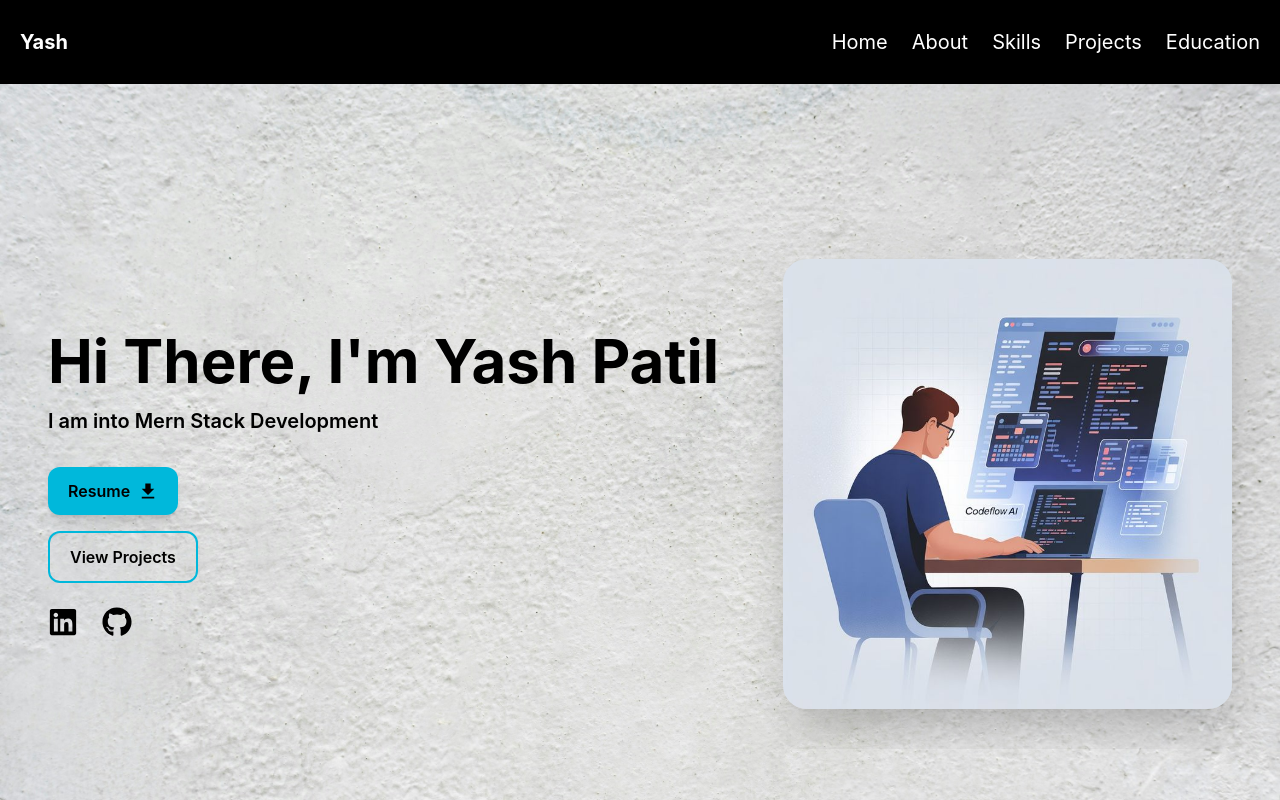
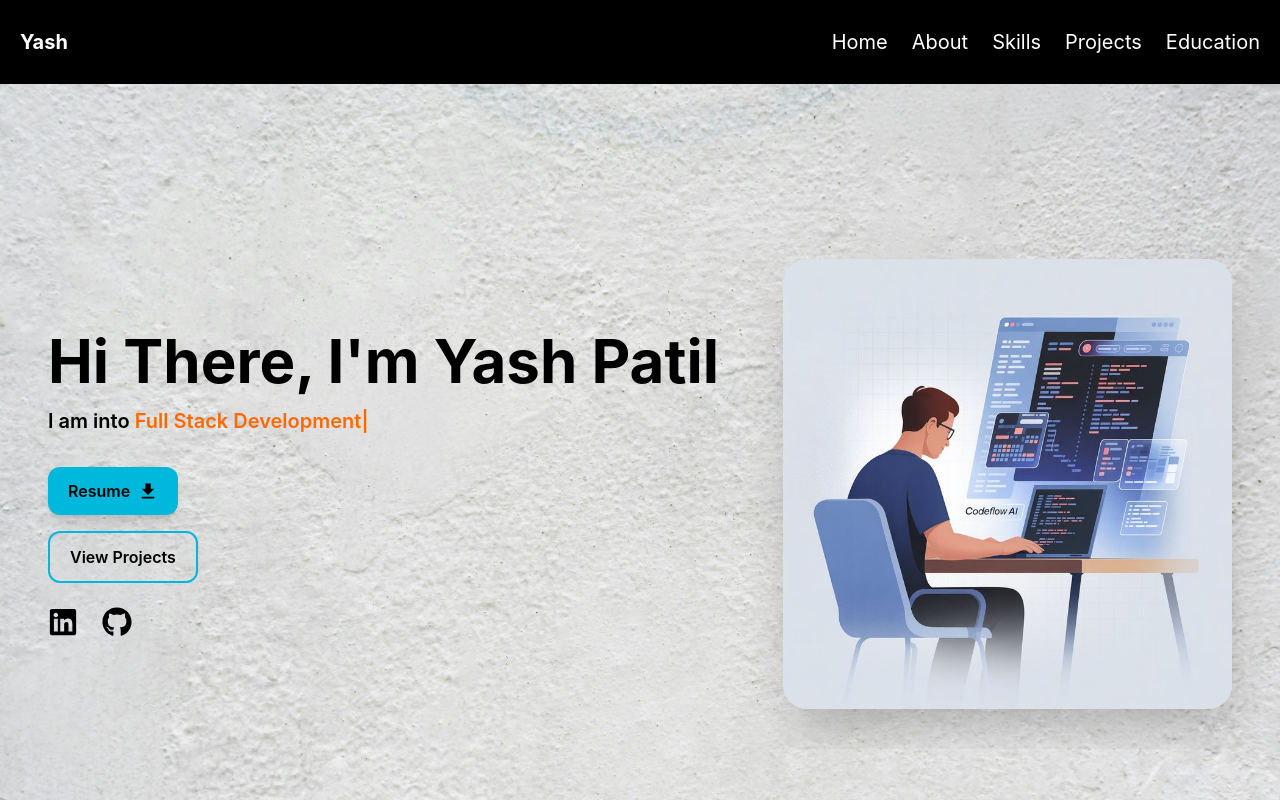
Before and after one commit to yashpatil-7580/portfolio_website, a React app: page / in a window 1280 px wide. Shown: the top 800 px of the page. Built offline with nearby package versions, Linux system fonts and the light colour scheme; the HTML template or start-up script is replaced by a standard one.

Commit message:
Added typing animation to hero section

```diff
--- a/package.json
+++ b/package.json
@@ -14,6 +14,7 @@
     "react": "^19.2.4",
     "react-dom": "^19.2.4",
     "react-icons": "^5.6.0",
+    "react-type-animation": "^3.2.0",
     "tailwindcss": "^4.3.0"
   },
   "devDependencies": {
--- a/src/section/Leftcontent.jsx
+++ b/src/section/Leftcontent.jsx
@@ -1,13 +1,37 @@
 import { FaGithub } from "react-icons/fa";
 import { FaLinkedin } from "react-icons/fa";
 import { IoMdDownload } from "react-icons/io";
-export default function LeftContent(){
-    return(
+import { TypeAnimation } from "react-type-animation";
+export default function LeftContent() {
+  return (
     <>
       <div className="flex flex-col gap-8 text-center md:text-left items-center md:items-start ">
-            <div >
-                <h2 className="mb-4 text-4xl sm:text-5xl md:text-6xl font-bold">Hi There, I'm Yash Patil</h2>
-                <p className=" font-semibold text-base sm:text-lg md:text-xl">I am into Mern Stack Development</p>
+        <div>
+          <h2 className="mb-4 text-4xl sm:text-5xl md:text-6xl font-bold">
+            Hi There, I'm Yash Patil
+          </h2>
+          <p className="font-semibold text-base sm:text-lg md:text-xl">
+            I am into{" "}
+            <span className="text-orange-500">
+              <TypeAnimation
+                sequence={[
+                  "MERN Stack Development",
+                  2000,
+                  "Full Stack Development",
+                  2000,
+                  "Backend Development",
+                  2000,
+                  "React Development",
+                  2000,
+                  "Building Scalable Applications",
+                  2000,
+                ]}
+                wrapper="span"
+                speed={50}
+                repeat={Infinity}
+              />
+            </span>
+          </p>
         </div>
 
         <div className="flex flex-col gap-4  ">
@@ -15,23 +39,36 @@ export default function LeftContent(){
             href="/YASH_PATIL_Developer_.pdf"
             target="_blank"
             rel="noopener noreferrer"
-                  className="transition-all duration-500 bg-cyan-500 hover:bg-cyan-400 hover:scale-105 active:scale-95 text-black font-semibold rounded-xl px-5 py-3 cursor-pointer w-max flex items-center gap-2 shadow-lg">
+            className="transition-all duration-500 bg-cyan-500 hover:bg-cyan-400 hover:scale-105 active:scale-95 text-black font-semibold rounded-xl px-5 py-3 cursor-pointer w-max flex items-center gap-2 shadow-lg"
+          >
             Resume
             <IoMdDownload className="text-xl" />
           </a>
 
           <a
             href="#project"
-                     className="transition-all duration-500 border-2 border-cyan-500 hover:bg-cyan-500 hover:text-black hover:scale-105 active:scale-95 font-semibold rounded-xl px-5 py-3 cursor-pointer w-max">
+            className="transition-all duration-500 border-2 border-cyan-500 hover:bg-cyan-500 hover:text-black hover:scale-105 active:scale-95 font-semibold rounded-xl px-5 py-3 cursor-pointer w-max"
+          >
             View Projects
           </a>
           <div className="flex gap-6 pt-2">
-                    <a href="https://www.linkedin.com/in/yash-patil-abc7580" target="_blank" rel="noopener noreferrer"><FaLinkedin className="text-3xl cursor-pointer transition-all duration-500 hover:text-cyan-500 hover:scale-110" /></a>
-                       <a href="https://github.com/yashpatil-7580" target="_blank" rel="noopener noreferrer"><FaGithub className="text-3xl cursor-pointer transition-all duration-500 hover:text-cyan-500 hover:scale-110" /></a>
+            <a
+              href="https://www.linkedin.com/in/yash-patil-abc7580"
+              target="_blank"
+              rel="noopener noreferrer"
+            >
+              <FaLinkedin className="text-3xl cursor-pointer transition-all duration-500 hover:text-cyan-500 hover:scale-110" />
+            </a>
+            <a
+              href="https://github.com/yashpatil-7580"
+              target="_blank"
+              rel="noopener noreferrer"
+            >
+              <FaGithub className="text-3xl cursor-pointer transition-all duration-500 hover:text-cyan-500 hover:scale-110" />
+            </a>
           </div>
         </div>
-
       </div>
     </>
-    )
+  );
 }
--- a/src/section/ProjectCard.jsx
+++ b/src/section/ProjectCard.jsx
@@ -27,12 +27,20 @@ export default function ProjectCard(props) {
               })}
             </div>
             <div className="flex gap-4 mt-2">
-              <button className="px-4 py-2 rounded-xl border border-cyan-300 bg-cyan-100 font-semibold transition-all duration-300 hover:bg-cyan-200 cursor-pointer hover:scale-105">
+              <a
+              href={props.github}
+              target="_blank"
+              rel="noopener noreferrer"
+              className="px-4 py-2 rounded-xl border border-cyan-300 bg-cyan-100 font-semibold transition-all duration-300 hover:bg-cyan-200 cursor-pointer hover:scale-105">
                 GitHub
-              </button>
-              <button className="px-4 py-2 rounded-xl bg-cyan-500 text-white font-semibold transition-all duration-300 hover:bg-cyan-600 cursor-pointer hover:scale-105">
+              </a>
+              <a
+              href={props.livedemo}
+              target="_blank"
+              rel="noopener noreferrer"
+               className="px-4 py-2 rounded-xl bg-cyan-500 text-white font-semibold transition-all duration-300 hover:bg-cyan-600 cursor-pointer hover:scale-105">
                 Live Demo
-              </button>
+              </a>
             </div>
           </div>
 
--- a/src/section/Projects.jsx
+++ b/src/section/Projects.jsx
@@ -9,6 +9,9 @@ export default function Project() {
         "A full-stack task management application with JWT authentication, PostgreSQL integration, and CRUD functionality.",
       techStack: ["React", "Node.js", "Express.js", "PostgreSQL"],
       image: task,
+      github:"https://github.com/yashpatil-7580/task-management-api",
+      livedemo:"https://task-management-api-l4nv.onrender.com/",
+
     },
     {
       title: "Portfolio Website",
@@ -16,6 +19,8 @@ export default function Project() {
         "A full-stack task management application with JWT authentication, PostgreSQL integration, and CRUD functionality.",
       techStack: ["React", "Tailwind CSS"],
       image: portfolio,
+      github:"https://github.com/yashpatil-7580/portfolio_website",
+      livedemo:"https://yashpatil-dev.vercel.app/",
     },
   ];
   return (
@@ -34,6 +39,8 @@ export default function Project() {
                   title={elem.title}
                   description={elem.description}
                   techStack={elem.techStack}
+                  github={elem.github}
+                  livedemo={elem.livedemo}
                 />
               );
             })}
```
Also changed, not shown: 1 other file (tests, documents, lock files or other folders). Lines whose indentation alone changed are shown as unchanged.
